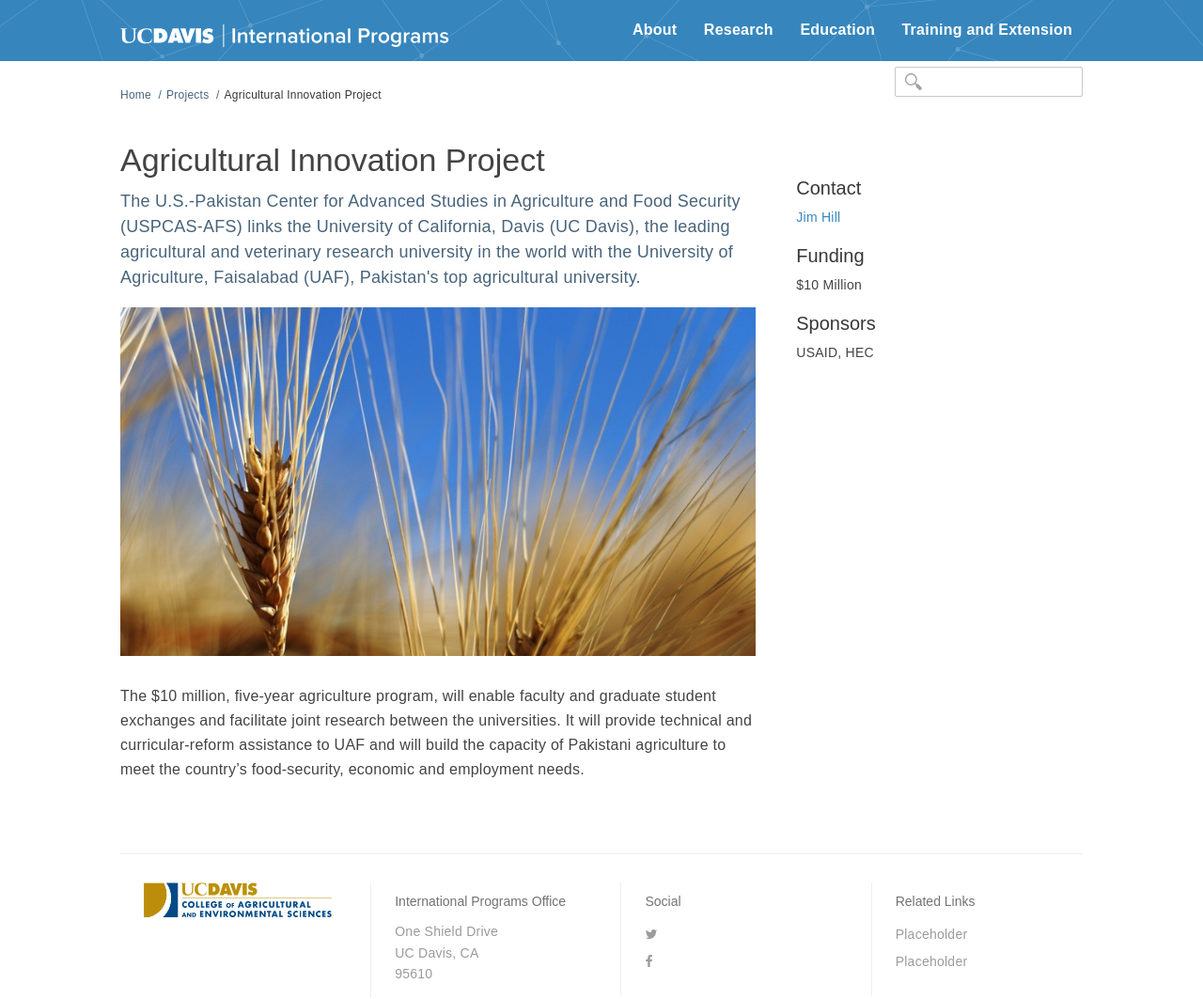
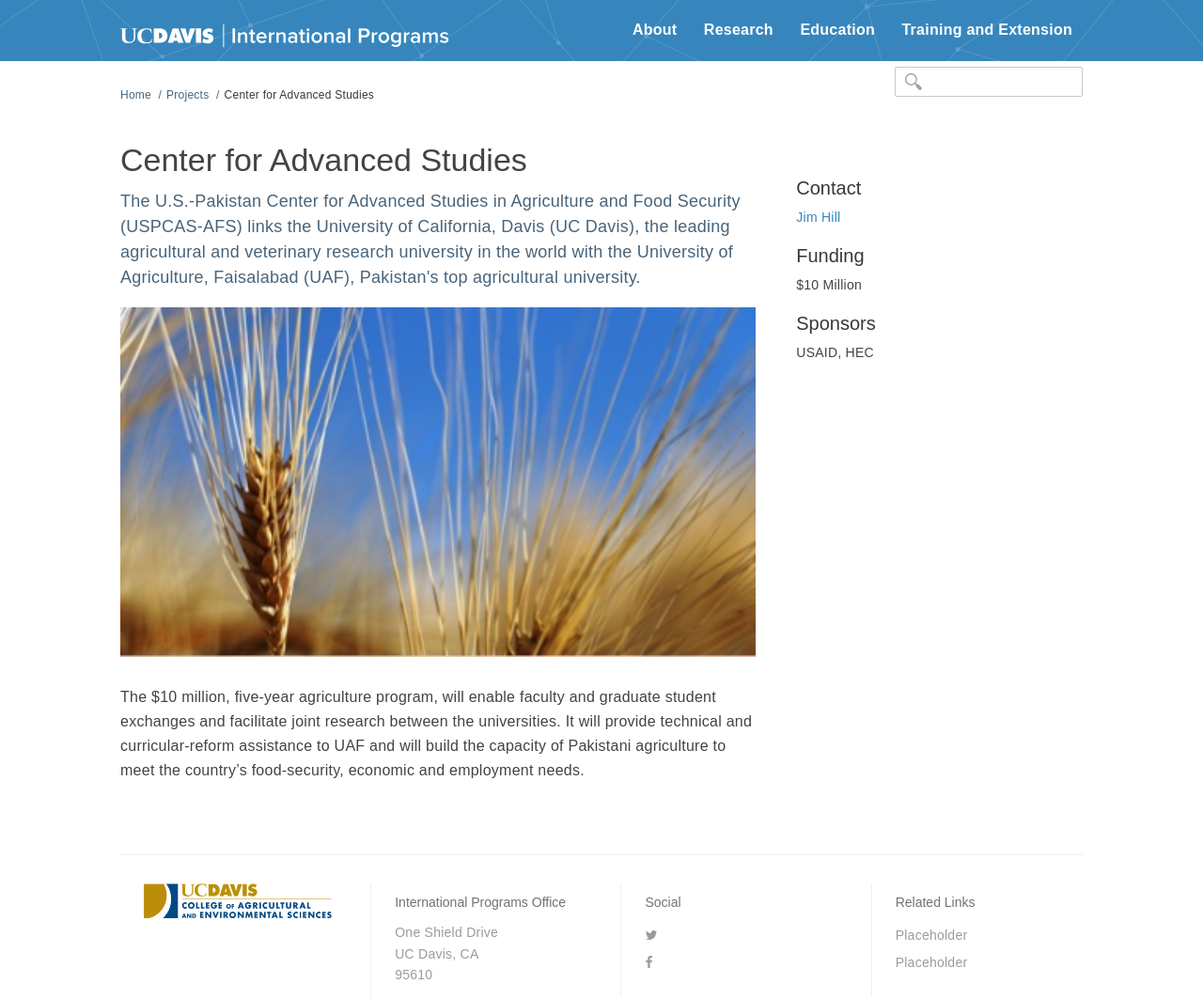
Before and after one commit to ucdavis/ip, a Jekyll site: the page built from _posts/projects/2015-12-03-CAS.markdown, in a window 1280 px wide. Shown: the whole page at 94% size. Built offline with Jekyll 4.4.1, drawn with Linux system fonts in a browser that asks for light colours; nearby versions of some CDN libraries.

Commit message:
CAS title

```diff
--- a/_posts/projects/2015-12-03-CAS.markdown
+++ b/_posts/projects/2015-12-03-CAS.markdown
@@ -1,6 +1,6 @@
 ---
 layout: project
-title: Agricultural Innovation Project
+title: Center for Advanced Studies
 description: The U.S.-Pakistan Center for Advanced Studies in Agriculture and Food Security (USPCAS-AFS) links the University of California, Davis (UC Davis), the leading agricultural and veterinary research university in the world with the University of Agriculture, Faisalabad (UAF), Pakistan's top agricultural university.
 category: "project"
 contact: <a href="mailto:mozbell@ucdavis.edu">Jim Hill</a>
```
